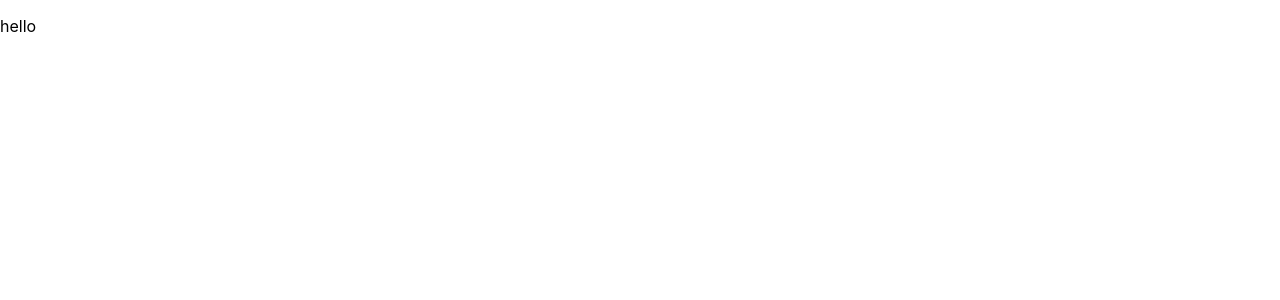
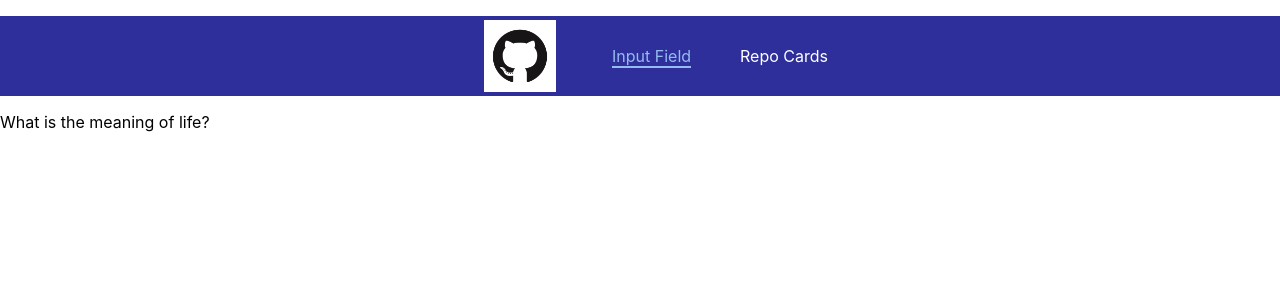
Before and after one commit to azharshahstl/github-repo-cards, a React (Create React App) app: page /input in a window 1280 px wide. Shown: the top 300 px of the page. Built offline with nearby package versions, Linux system fonts and the light colour scheme.

Commit message:
Added header, links and started input field component

```diff
--- a/package.json
+++ b/package.json
@@ -8,6 +8,7 @@
     "@testing-library/user-event": "^12.8.3",
     "react": "^17.0.2",
     "react-dom": "^17.0.2",
+    "react-router-dom": "^5.2.0",
     "react-scripts": "4.0.3",
     "web-vitals": "^1.1.2"
   },
--- a/src/App.js
+++ b/src/App.js
@@ -1,9 +1,15 @@
 import './App.css';
+import { Route } from 'react-router-dom'
+import MainPage from './Components/MainPage/MainPage'
+import Cards from './Components/Cards/Cards'
+import Header from './Components/Header/Header'
 
 function App() {
   return (
     <div className="App">
-      <p>hello</p>
+      <Header />
+      <Route exact path="/input" component={MainPage} />
+      <Route exact path="/cards" component={Cards} />
     </div>
   );
 }
--- /dev/null
+++ b/src/Components/Cards/Cards.js
@@ -0,0 +1,10 @@
+import React from 'react'
+import classes from './Cards.module.css'
+
+const Cards = () => {
+    return (
+        <div>Inside Cards</div>
+    )
+}
+
+export default Cards;
--- /dev/null
+++ b/src/Components/Header/Header.js
@@ -0,0 +1,24 @@
+import React from 'react';
+import classes from './Header.module.css';
+import { NavLink } from 'react-router-dom';
+import Octocat from '../../assets/images/64427.png'
+
+const Header = () => {
+    return (
+        <nav className={classes.Header}>
+
+            <ul>
+                <li>
+                    <img src={Octocat} alt="Octo Cat" />
+                </li>
+                <li>
+                    <NavLink to="/input" activeClassName={classes.active} >Input Field</NavLink>
+                </li>
+                <li>
+                    <NavLink to="/cards" activeClassName={classes.active} >Repo Cards</NavLink>
+                </li>
+            </ul>
+        </nav >
+    )
+}
+export default Header;
--- /dev/null
+++ b/src/Components/Header/Header.module.css
@@ -0,0 +1,41 @@
+.Header {
+    width: 100%;
+    height: 80px;
+    background-color: rgb(47, 47, 156);
+}
+
+.Header nav {
+    height: 100%;
+}
+
+.Header ul {
+    list-style: none;
+    display: flex;
+    align-items: center;
+    justify-content: center;
+    height: 100%;
+}
+
+.Header li {
+    margin: 0 1rem;
+    width: 6rem;
+}
+
+.Header a {
+    color: white;
+    text-decoration: none;
+}
+
+.Header a:hover,
+.Header a:active,
+.Header a.active {
+    color: #95bcf0;
+    border-bottom: 2px solid #95bcf0;
+
+}
+
+.Header img {
+    margin-top:4px;
+    width: 75%;
+    height: 100%;
+}
--- /dev/null
+++ b/src/Components/MainPage/MainPage.js
@@ -0,0 +1,56 @@
+import React from 'react';
+import classes from './MainPage.module.css'
+
+
+const MainPage = (props) => {
+    let checkForSuccess;
+
+    if (props.success === "success") {
+        checkForSuccess = <>
+            <input type="text" className={classes.Success}
+                typing={props.typing}
+                id="answer"
+                placeholder="Your answer"
+                value={props.inputValue}
+                onBlur={props.inputBlur}
+                onChange={props.inputOnChange} />
+            <p className={classes.SuccessMessage}>Success! Even a broken clock is right twice a day.</p>
+        </>
+    } else if (props.success === "failure") {
+        checkForSuccess = <>
+            <input type="text" className={classes.Failure}
+                typing={props.typing}
+                id="answer"
+                placeholder="Your answer"
+                value={props.inputValue}
+                onBlur={props.inputBlur}
+                onChange={props.inputOnChange} />
+            <p className={classes.FailureMessage}>You have failed me for the last time.</p>
+        </>
+    } else if (props.success === "default" || props.success === "typing") {
+        checkForSuccess = <input type="text" className={classes.Input}
+            typing={props.typing}
+            id="answer"
+            placeholder="Your answer"
+            value={props.inputValue}
+            onBlur={props.inputBlur}
+            onChange={props.inputOnChange} />
+    }
+
+    return (
+        <div className={classes.InputDiv}>
+            <p className={classes.Required}>{props.requiredMessage}</p>
+            {props.requiredMessage ?
+                <label htmlFor="answer" className={classes.AddAstericks}>
+
+                </label> :
+                <label htmlFor="answer" className={classes.InputLabel}>
+                    What is the meaning of life?
+                </label>}
+            {checkForSuccess}
+        </div>
+    )
+
+}
+
+export default MainPage;
--- a/src/index.js
+++ b/src/index.js
@@ -3,10 +3,13 @@ import ReactDOM from 'react-dom';
 import './index.css';
 import App from './App';
 import reportWebVitals from './reportWebVitals';
+import { BrowserRouter as Router } from 'react-router-dom'
 
 ReactDOM.render(
   <React.StrictMode>
-    <App />
+    <Router>
+      <App />
+    </Router>
   </React.StrictMode>,
   document.getElementById('root')
 );
```
Also changed, not shown: src/Components/Cards/Cards.module.css (added), src/Components/MainPage/MainPage.module.css (added), src/assets/images/64427.png (added), 1 other file (tests, documents, lock files or other folders).
